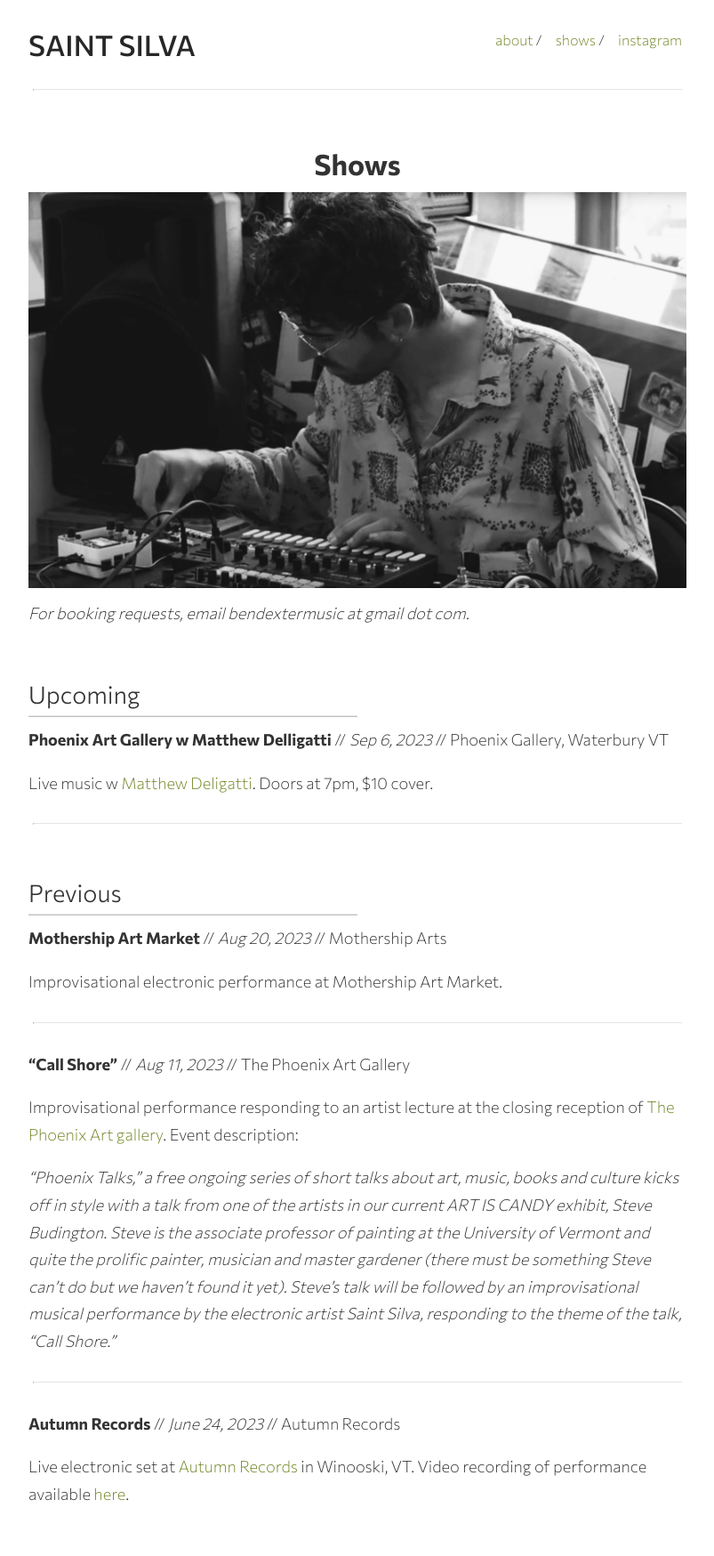
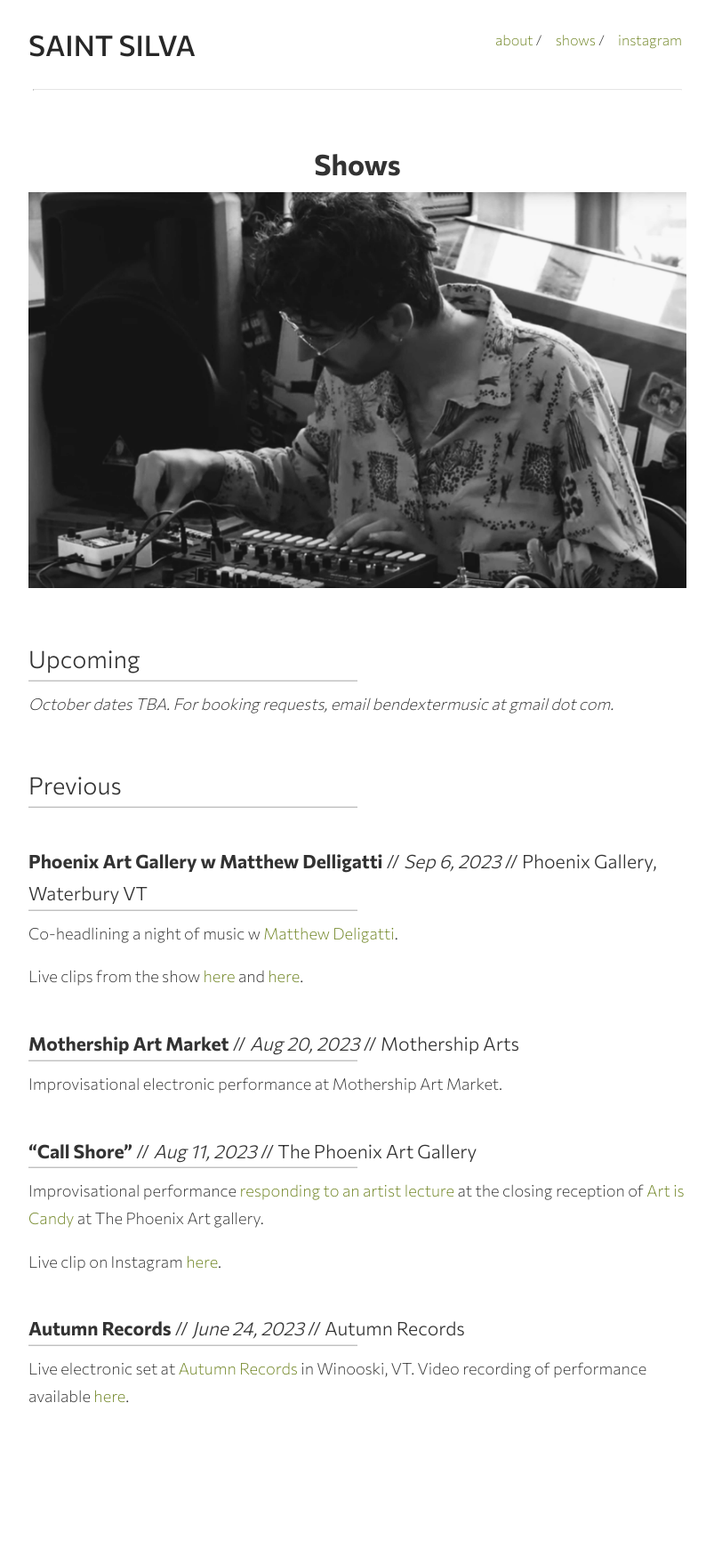
Before and after one commit to bendoesdata/saint-silva, a Jekyll site: the page built from shows.md, in a window 1280 px wide. Shown: the whole page at 89% size, without its empty margins (238-1041 px from the left). Built offline with Jekyll 4.4.1, drawn with Linux system fonts in a browser that asks for light colours; after the commit the page ends 1639 px from its top, so only the background shows below that.

Commit message:
update shows

```diff
--- a/Gemfile
+++ b/Gemfile
@@ -6,3 +6,5 @@ group :jekyll_plugins do
   gem 'jekyll-paginate'
   gem 'jekyll-sitemap'
 end
+
+gem "webrick", "~> 1.8"
--- a/shows.md
+++ b/shows.md
@@ -3,33 +3,28 @@ layout: default
 title: Shows
 ---
 
-*For booking requests, email bendextermusic at gmail dot com.*
-
 ## Upcoming
 
-**Phoenix Art Gallery w Matthew Delligatti** // *Sep 6, 2023* // Phoenix Gallery, Waterbury VT
-
-Live music w [Matthew Deligatti](https://www.matthewdelligatti.com/). Doors at 7pm, $10 cover.
-
----
+*October dates TBA. For booking requests, email bendextermusic at gmail dot com.*
 
 ## Previous
 
+### **Phoenix Art Gallery w Matthew Delligatti** // *Sep 6, 2023* // Phoenix Gallery, Waterbury VT
 
-**Mothership Art Market** // *Aug 20, 2023* // Mothership Arts
+Co-headlining a night of music w [Matthew Deligatti](https://www.matthewdelligatti.com/).
+
+Live clips from the show [here](https://www.instagram.com/p/Cw3s454Ol0N/) and [here](https://www.instagram.com/p/Cw3uofVOauZ/).
+
+### **Mothership Art Market** // *Aug 20, 2023* // Mothership Arts
 
 Improvisational electronic performance at Mothership Art Market.
 
----
+### **"Call Shore"** // *Aug 11, 2023* // The Phoenix Art Gallery
 
-**"Call Shore"** // *Aug 11, 2023* // The Phoenix Art Gallery
+Improvisational performance [responding to an artist lecture](https://thephoenixvt.com/events-calendar/2023/8/11/phoenix-talks-steve-budington-amp-saint-silva) at the closing reception of [Art is Candy](https://thephoenixvt.com/events-calendar/2023/8/11/phoenix-talks-steve-budington-amp-saint-silva) at The Phoenix Art gallery.
 
-Improvisational performance responding to an artist lecture at the closing reception of [The Phoenix Art gallery](https://thephoenixvt.com/events-calendar/2023/8/11/phoenix-talks-steve-budington-amp-saint-silva). Event description:
+Live clip on Instagram [here](https://www.instagram.com/p/Cv0wYtiBg1l/).
 
-*“Phoenix Talks,” a free ongoing series of short talks about art, music, books and culture kicks off in style with a talk from one of the artists in our current ART IS CANDY exhibit, Steve Budington. Steve is the associate professor of painting at the University of Vermont and quite the prolific painter, musician and master gardener (there must be something Steve can’t do but we haven’t found it yet). Steve’s talk will be followed by an improvisational musical performance by the electronic artist Saint Silva, responding to the theme of the talk, “Call Shore.”*
-
----
-
-**Autumn Records** // *June 24, 2023* // Autumn Records
+### **Autumn Records** // *June 24, 2023* // Autumn Records
 
 Live electronic set at [Autumn Records](https://www.autumnrecordsvt.com/) in Winooski, VT. Video recording of performance available [here](https://youtu.be/Zbh9wtCPIus).
```
Also changed, not shown: Gemfile.lock, 11 other files.
